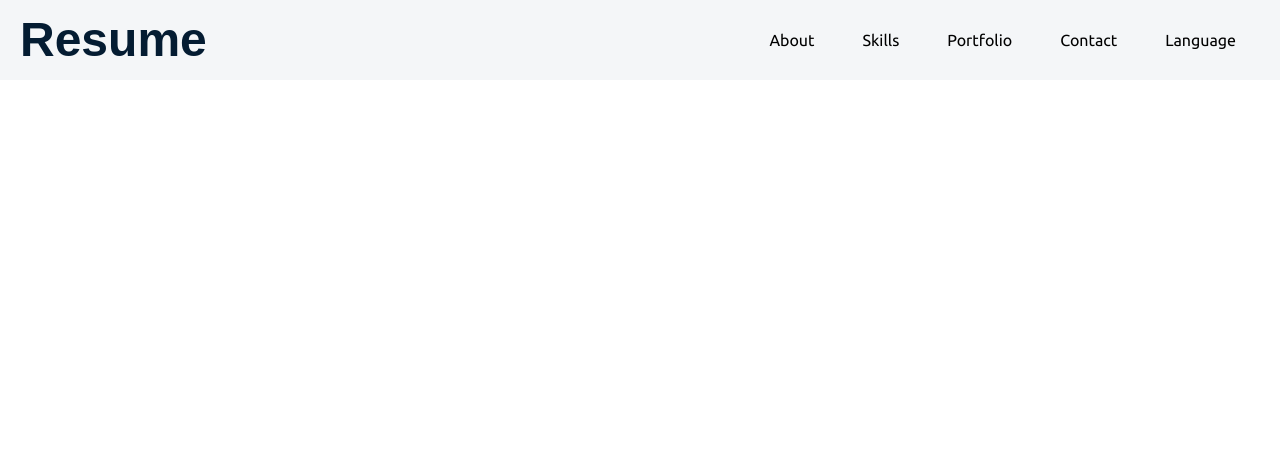
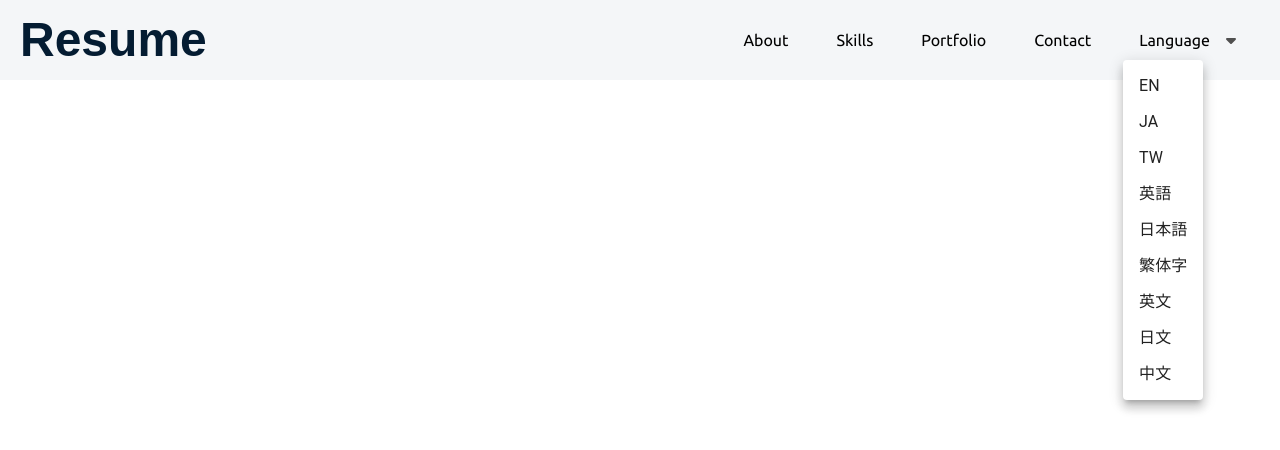
Before and after one commit to AubreyLin0/personal-cv, a React (Vite) app: page / in a window 1280 px wide. Both pictures are taken after a click on the button "Language". Shown: the top 450 px of the page. Built offline with nearby package versions, Linux system fonts and the light colour scheme; a web font is replaced by a local one.

Commit message:
add drop down menu

```diff
--- a/package.json
+++ b/package.json
@@ -12,6 +12,9 @@
   "dependencies": {
     "@emotion/react": "^11.11.3",
     "@emotion/styled": "^11.11.0",
+    "@fortawesome/fontawesome-svg-core": "^6.5.1",
+    "@fortawesome/free-solid-svg-icons": "^6.5.1",
+    "@fortawesome/react-fontawesome": "^0.2.0",
     "@mui/material": "^5.15.6",
     "react": "^18.2.0",
     "react-dom": "^18.2.0"
--- a/src/componets/Navbar.tsx
+++ b/src/componets/Navbar.tsx
@@ -1,7 +1,24 @@
-import { List, ListItemButton } from "@mui/material";
-import { LINKS } from "../constants";
+import {
+  List,
+  ListItemButton,
+  ListItemIcon,
+  Menu,
+  MenuItem,
+} from "@mui/material";
+import { LANGUAGES_LIST, LINKS } from "../constants";
+import { SyntheticEvent, useState } from "react";
+import { FontAwesomeIcon } from "@fortawesome/react-fontawesome";
+import { faCaretDown } from "@fortawesome/free-solid-svg-icons/faCaretDown";
 
 const Navbar = () => {
+  const [anchorEl, setAnchorEl] = useState<null | Element>(null);
+  const isOpen = Boolean(anchorEl);
+  const handleClick = (event: SyntheticEvent) => {
+    setAnchorEl(event.currentTarget);
+  };
+  const handleClose = () => {
+    setAnchorEl(null);
+  };
   const scrollToTop = () => {
     window.scrollTo({
       top: 0,
@@ -17,16 +34,39 @@ const Navbar = () => {
         Resume
       </button>
       <List sx={{ display: "flex" }}>
-        {LINKS.map((link) => {
+        {LINKS.map((link, index) => {
           return (
             <ListItemButton
-              key={link.en}
+              key={index}
               sx={{ borderRadius: "5px", margin: "0 8px" }}
             >
               {link.en}
             </ListItemButton>
           );
         })}
+        <ListItemButton
+          sx={{ borderRadius: "5px", margin: "0 8px" }}
+          onClick={handleClick}
+        >
+          Language
+          <FontAwesomeIcon
+            icon={faCaretDown}
+            className="ml-4 text-base-black"
+          />
+        </ListItemButton>
+        <Menu anchorEl={anchorEl} open={isOpen} onClose={handleClose}>
+          {Object.values(LANGUAGES_LIST).map((value) => {
+            if (Array.isArray(value)) {
+              return value.map((text) => {
+                return (
+                  <MenuItem onClick={handleClose} key={text}>
+                    {text}
+                  </MenuItem>
+                );
+              });
+            }
+          })}
+        </Menu>
       </List>
     </nav>
   );
--- a/src/constants/index.ts
+++ b/src/constants/index.ts
@@ -21,9 +21,15 @@ export const LINKS: Languages[] = [
     ja: "連絡先",
     tw: "聯絡我",
   },
-  {
-    en: "Language",
-    ja: "言語",
-    tw: "語言",
-  },
+  //   {
+  //     en: "Language",
+  //     ja: "言語",
+  //     tw: "語言",
+  //   },
 ];
+
+export const LANGUAGES_LIST: Languages = {
+  en: ["EN", "JA", "TW"],
+  ja: ["英語", "日本語", "繁体字"],
+  tw: ["英文", "日文", "中文"],
+};
--- a/src/types/index.ts
+++ b/src/types/index.ts
@@ -1,5 +1,3 @@
 export type Languages = {
-  en: string;
-  ja: string;
-  tw: string;
+  [key in "en" | "ja" | "tw"]: string | string[];
 };
```
Also changed, not shown: 1 other file (tests, documents, lock files or other folders).
